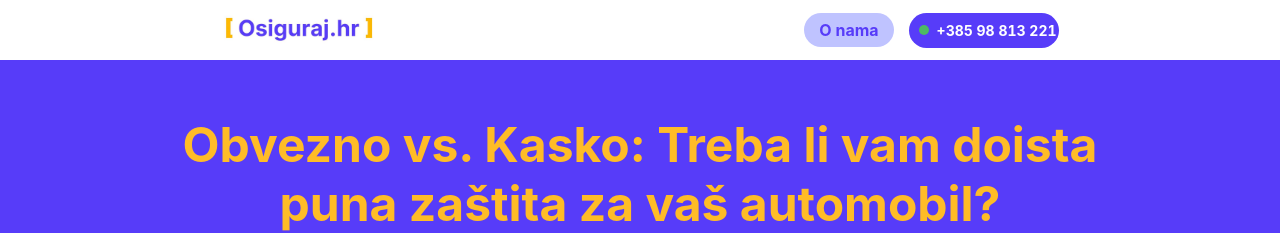
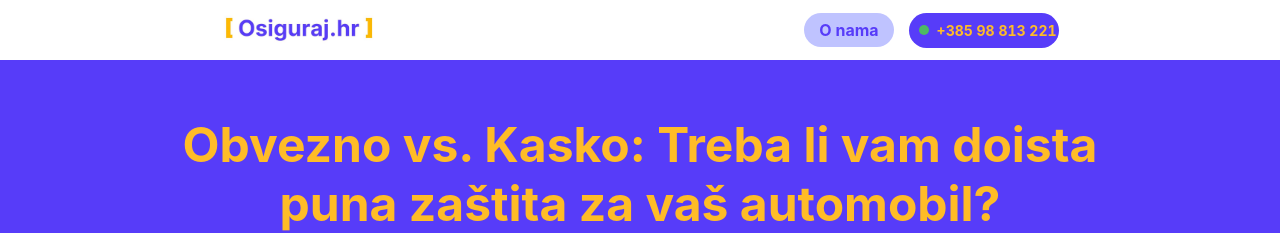
Before and after one commit to Filip-Gale/OsigurajHR, a Jekyll site: the page built from _posts/2026-01-26-primjer.html, in a window 1280 px wide. Shown: the top 233 px of the page. Built offline with Jekyll 4.4.1, drawn with Linux system fonts in a browser that asks for light colours.

Commit message:
Update post.css

```diff
--- a/css/post.css
+++ b/css/post.css
@@ -21,21 +21,20 @@
     margin-left: 30px;
 }
 
-/* Glavni stil za sve linkove - bez prisilnog podcrtavanja */
+/* Svi linkovi su žuti, ali bez crte (za gumbe i navigaciju) */
 a {
-    color: #ffbc27;
-    text-decoration: none;
+    color: #ffbc27 !important;
+    text-decoration: none !important;
     font-weight: bold;
-    user-select: all;
-    pointer-events: all;
 }
 
-/* Podcrtaj SAMO linkove u tekstu (p, li i blockquote) za bolji SEO */
+/* SAMO linkovi u tekstu dobivaju crtu i ostaju žuti */
 p a, li a, blockquote a {
+    color: #ffbc27 !important;
     text-decoration: underline !important;
 }
 
-/* Efekt kada se mišem prođe preko bilo kojeg linka ili gumba */
+/* Hover efekt - link pobijeli */
 a:hover {
     color: #ffffff !important;
     text-decoration: none !important;
```
